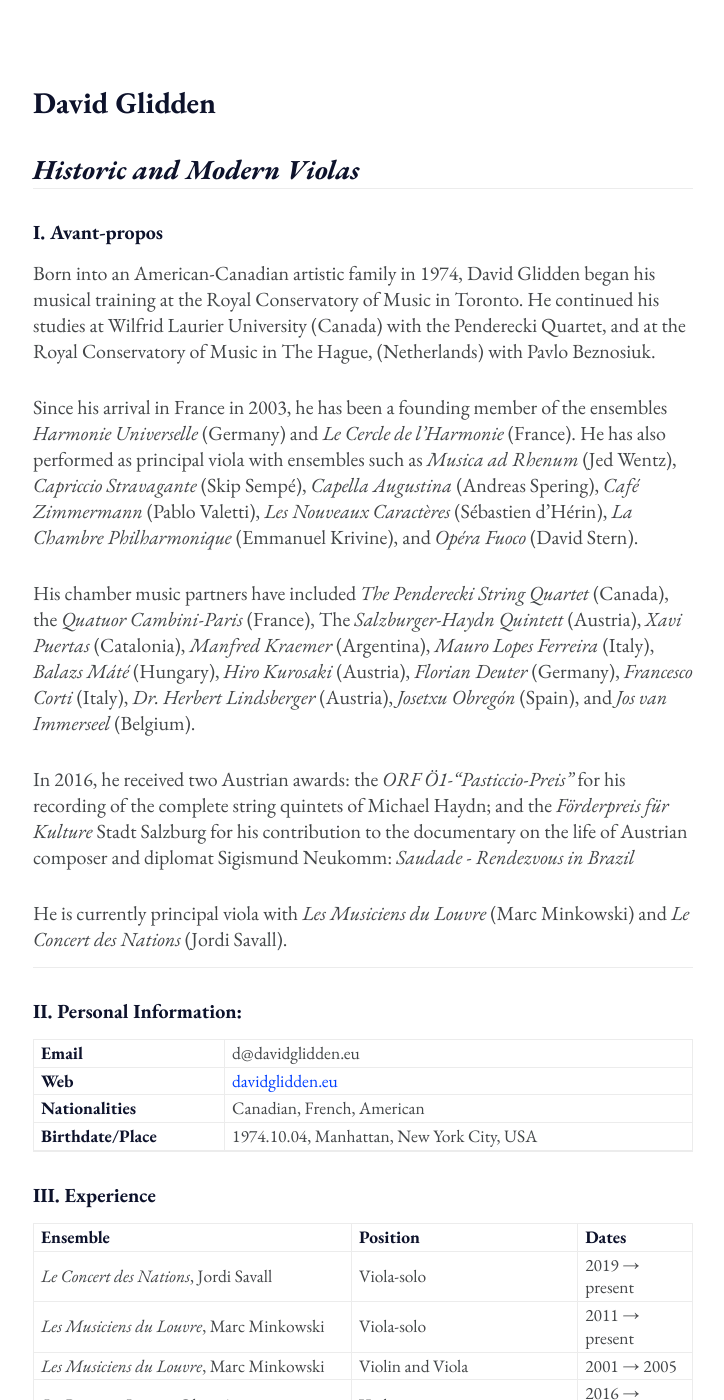
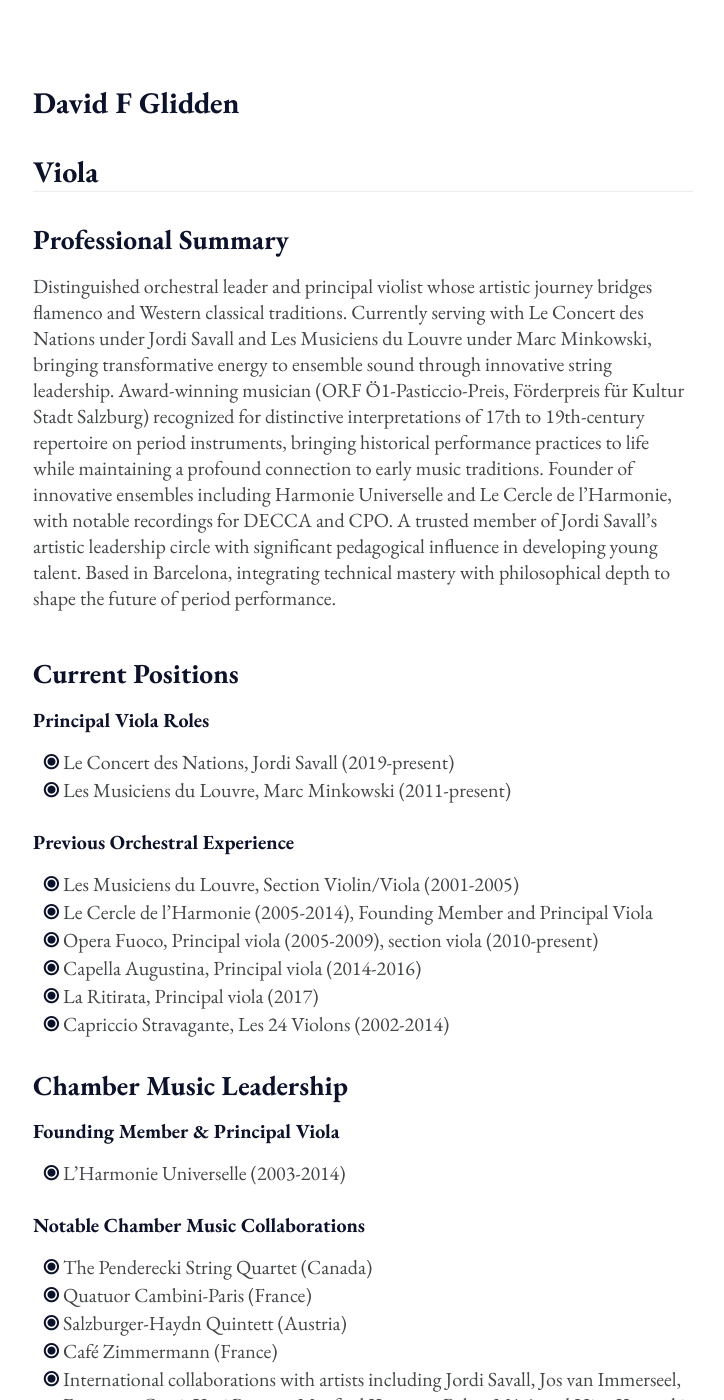
Before and after one commit to davidglidden/davidglidden.github.io, a Jekyll site: the page built from resume.md, in a window 1280 px wide and 1400 px high, scrolled down 292 px. Shown: the whole window, without its empty margins (277-1001 px from the left). Built offline with Jekyll 4.4.1, drawn with Linux system fonts in a browser that asks for light colours; our own code applies the rules of GitHub Pages for plain Markdown files; some of the changed text lies outside the part shown.

Commit message:
Update resume.md

```diff
--- a/resume.md
+++ b/resume.md
@@ -1,90 +1,70 @@
----
-title: Résumé
-permalink: /resume/
-layout: page
-excerpt: CV. Last edit: 21 05 2020
-comments: false
----
 
-# David Glidden
-## *Historic and Modern Violas*
+# David F Glidden
+# Viola
 ***
+## Professional Summary
 
-##### I. Avant-propos
+Distinguished orchestral leader and principal violist whose artistic journey bridges flamenco and Western classical traditions. Currently serving with Le Concert des Nations under Jordi Savall and Les Musiciens du Louvre under Marc Minkowski, bringing transformative energy to ensemble sound through innovative string leadership. Award-winning musician (ORF Ö1-Pasticcio-Preis, Förderpreis für Kultur Stadt Salzburg) recognized for distinctive interpretations of 17th to 19th-century repertoire on period instruments, bringing historical performance practices to life while maintaining a profound connection to early music traditions. Founder of innovative ensembles including Harmonie Universelle and Le Cercle de l'Harmonie, with notable recordings for DECCA and CPO. A trusted member of Jordi Savall's artistic leadership circle with significant pedagogical influence in developing young talent. Based in Barcelona, integrating technical mastery with philosophical depth to shape the future of period performance.
 
-Born into an American-Canadian artistic family in 1974, David Glidden began his musical training at the Royal Conservatory of Music in Toronto. He continued his studies at Wilfrid Laurier University (Canada) with the Penderecki Quartet, and at the Royal Conservatory of Music in The Hague, (Netherlands) with Pavlo Beznosiuk.
+## Current Positions
+**Principal Viola Roles**
+- Le Concert des Nations, Jordi Savall (2019-present)
+- Les Musiciens du Louvre, Marc Minkowski (2011-present)
 
-Since his arrival in France in 2003, he has been a founding member of the ensembles *Harmonie Universelle* (Germany) and *Le Cercle de l'Harmonie* (France). He has also performed as principal viola with ensembles such as *Musica ad Rhenum* (Jed Wentz), *Capriccio Stravagante* (Skip Sempé), *Capella Augustina* (Andreas Spering), *Café Zimmermann* (Pablo Valetti), *Les Nouveaux Caractères* (Sébastien d'Hérin), *La Chambre Philharmonique* (Emmanuel Krivine), and *Opéra Fuoco* (David Stern).
+**Previous Orchestral Experience**
+- Les Musiciens du Louvre, Section Violin/Viola (2001-2005)
+- Le Cercle de l'Harmonie (2005-2014), Founding Member and Principal Viola
+- Opera Fuoco, Principal viola (2005-2009), section viola (2010-present)
+- Capella Augustina, Principal viola (2014-2016)
+- La Ritirata, Principal viola (2017)
+- Capriccio Stravagante, Les 24 Violons (2002-2014)
 
-His chamber music partners have included *The Penderecki String Quartet* (Canada), the *Quatuor Cambini-Paris* (France), The *Salzburger-Haydn Quintett* (Austria), *Xavi Puertas* (Catalonia), *Manfred Kraemer* (Argentina), *Mauro Lopes Ferreira* (Italy), *Balazs Máté* (Hungary), *Hiro Kurosaki* (Austria), *Florian Deuter* (Germany), *Francesco Corti* (Italy), *Dr. Herbert Lindsberger* (Austria), *Josetxu Obregón* (Spain), and *Jos van Immerseel* (Belgium).
+## Chamber Music Leadership
+**Founding Member & Principal Viola**
+- L'Harmonie Universelle (2003-2014)
 
-In 2016, he received two Austrian awards: the *ORF Ö1-"Pasticcio-Preis"* for his recording of the complete string quintets of Michael Haydn; and the *Förderpreis für Kulture* Stadt Salzburg for his contribution to the documentary on the life of Austrian composer and diplomat Sigismund Neukomm: *Saudade - Rendezvous in Brazil*
+**Notable Chamber Music Collaborations**
+- The Penderecki String Quartet (Canada)
+- Quatuor Cambini-Paris (France)
+- Salzburger-Haydn Quintett (Austria)
+- Café Zimmermann (France)
+- International collaborations with artists including Jordi Savall, Jos van Immerseel, Francesco Corti, Xavi Puertas, Manfred Kraemer, Balazs Máté, and Hiro Kurosaki.
 
-He is currently principal viola with *Les Musiciens du Louvre* (Marc Minkowski) and *Le Concert des Nations* (Jordi Savall).
+## Recording and Media
+**Award-Winning Recordings**
+- Complete String Quintets of Michael Haydn (CPO)
+- Mozart Piano Quartets (London DECCA)
+- Featured artist in "Saudade - Rendezvous in Brazil" documentary on the life of Sigismund Neukomm
+- Numerous other audio and video recordings with Jordi Savall and Marc Minkowski
 
-***
+**Awards**
+- ORF Ö1-Pasticcio-Preis, Austria (2016)
+- Förderpreis für Kultur Stadt Salzburg (2016)
 
-##### II. Personal Information:
-
-| **Email** | d@davidglidden.eu |
-| **Web** | [davidglidden.eu](https://davidglidden.eu) |
-| **Nationalities** | Canadian, French, American |
-| **Birthdate/Place** | 1974.10.04, Manhattan, New York City, USA
-
-***
-
-##### III. Experience
-
-|Ensemble  |Position  |Dates  |
-|:--|:--|:--|
-|*Le Concert des Nations*, Jordi Savall  |Viola-solo  |2019 → present  |
-|*Les Musiciens du Louvre*, Marc Minkowski  |Viola-solo  |2011 → present  |
-|*Les Musiciens du Louvre*, Marc Minkowski  |Violin and Viola  |2001 → 2005  |
-|*La Ritirata*, Josetxu Obregón  |Viola  |2016 → present  |
-|*Le Cercle de l’Harmonie*, Jérémie Rohrer  |Founding member & Viola → solo  |2005 → 2014  |
-|*L’Harmonie Universelle*, Florian Deuter  |Founding member & Viola → solo  |2003 → 2014  |
-|*Capriccio Stravagante*, Les 24 Violons, Skip Sempé |Viola, Tenore |2002 → present |
+## Pedagogical Experience
+- YOPCA Program Audition Committee Member
+- Viola Coach, JONC Early Music Program (2022)
+- Professor, III Curs de Música Antiga de Girona (2022)
+- Comprehensive approach integrating historical and modern performance practices
+- Specialist in baroque violin and viola technique
+- Expert in historical treatises and performance practice
+- Focus on developing individual artistic voice while maintaining technical excellence
 
 
-***
+## Education
+**Advanced Studies**
+- Royal Conservatory of Music, The Hague - Historical Performance with Pavlo Beznosiuk (1999-2003)
+- Wilfrid Laurier University - Chamber Music with The Penderecki String Quartet (1995-1999)
+- University of Manitoba - Violin and Viola Studies with David Stewart (1993-1995)
 
-##### IV. Education
+## Languages
+- English (Native)
+- French (CEFRL C2)
+- Spanish (CEFRL B2)
+- Working knowledge of German, Italian
 
-|Institution  |Discipline studied  |Teacher  |Years  |
-|---   |---   |---   |---   |
-|University of Manitoba, Winnipeg, CANADA |*Violin, Viola, Chamber Music* |David Stewart |1993 → 1995 |
-|Wilfrid Laurier University, Ontario, CANADA |Violin, Viola, Chamber Music |The Penderecki String Quartet |1995 → 1999 |
-|The Royal Conservatory of Music, Den Haag, NETHERLANDS |Violin, Viola, Historical Performance Practices |Pavlo Beznosiuk |1999 → 2003 |
-
-***
-
-##### V. Skills
-
-###### - Languages spoken:
-English *(mother tongue)*, French *(CEFRL level: C2)*.
-
-###### - Languages under study:
-Basic competence in German, Italian, Spanish, and Catalan.
-
-***
-
-##### VI. Honours
-
-- *ORF Ö1-“Pasticcio-Preis*, Austria (2016)
-- *Förderpreis für Kultur*, Stadt Salzburg (2016)
-
-##### VII. Notable Recordings
-- [Michael Haydn—Complete String Quintets](https://www.allmusic.com/album/michael-haydn-the-complete-string-quintets-mw0002821424), CPO
-- [Wolfgang Amadeus Mozart—Piano Quartets](https://www.mozart225.com), London DECCA
-
-##### VIII. Documentaries, Talks
-
-- [Introductory talk Les Musiciens du Louvre Grenoble at the Alter Oper Frankfurt 09/27/2014](https://youtu.be/Ds713zR00sY?feature=shared)
-- [Saudade](http://www.saudade.at/home/en/), *Rendezvous in Brazil*
-
-##### IX. References:
-Available upon request
-
-***
-
-This page last edited on **2024.01.14**
+## Personal Information
+- Email: [d@davidglidden.eu](mailto:d@davidglidden.eu)
+- Website: [davidglidden.eu](https://davidglidden.eu)
+- Nationalities: French, Canadian, American
+- Date of Birth: October 4, 1974
```
